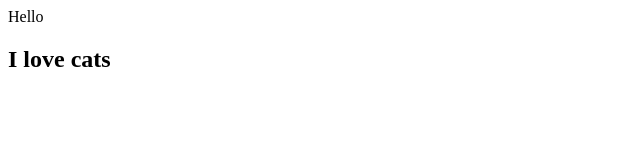
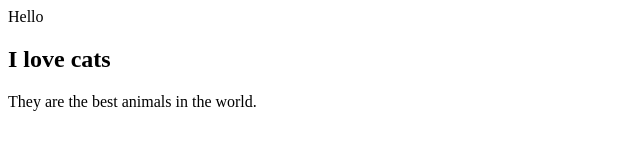
Before and after one commit to adelapaz33/new-repo, a plain HTML site: page index.html in a window 1280 px wide. Shown: the whole page, without its empty margins (0-640 px from the left). Drawn offline with Linux system fonts and the light colour scheme.

Commit message:
test commit

```diff
--- a/index.html
+++ b/index.html
@@ -1,4 +1,5 @@
 <header>Hello</header>
 <body>
   <h2>I love cats</h2>
+  <p>They are the best animals in the world.</p>
 </body>
```
